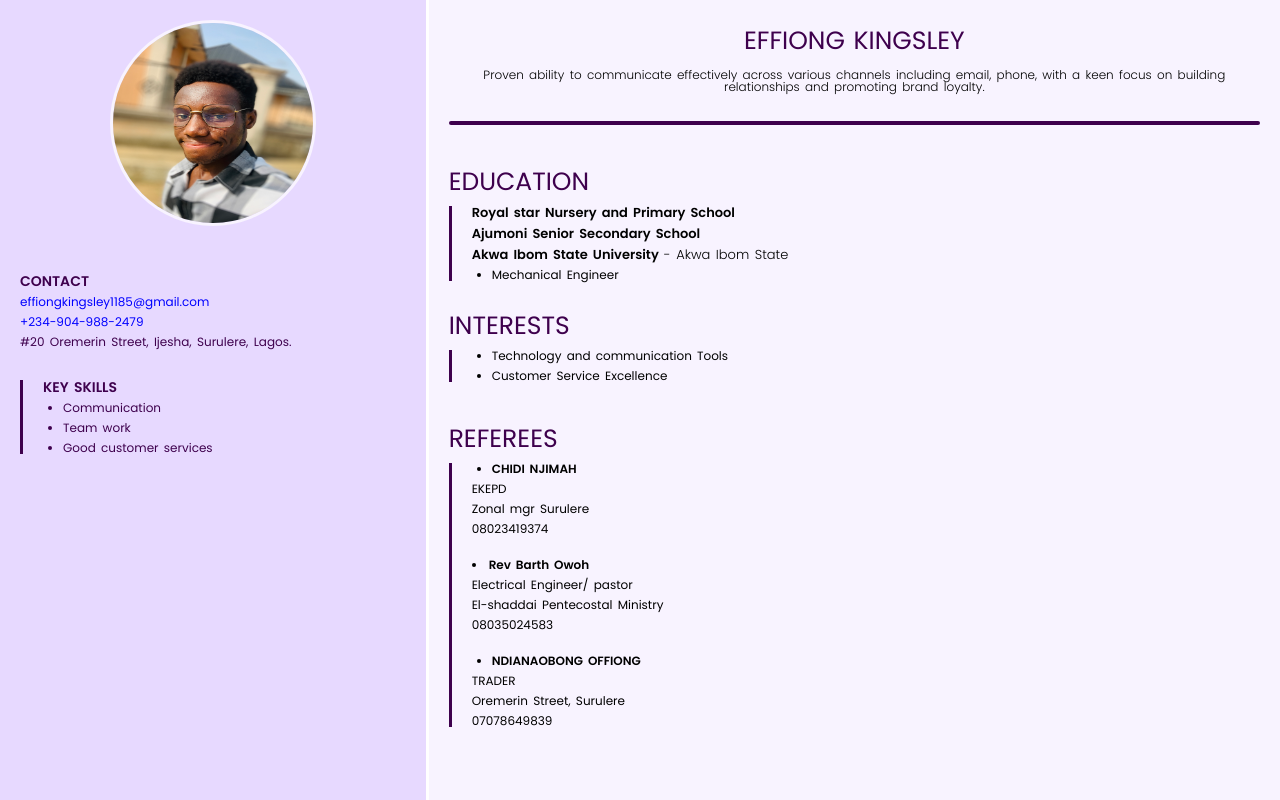
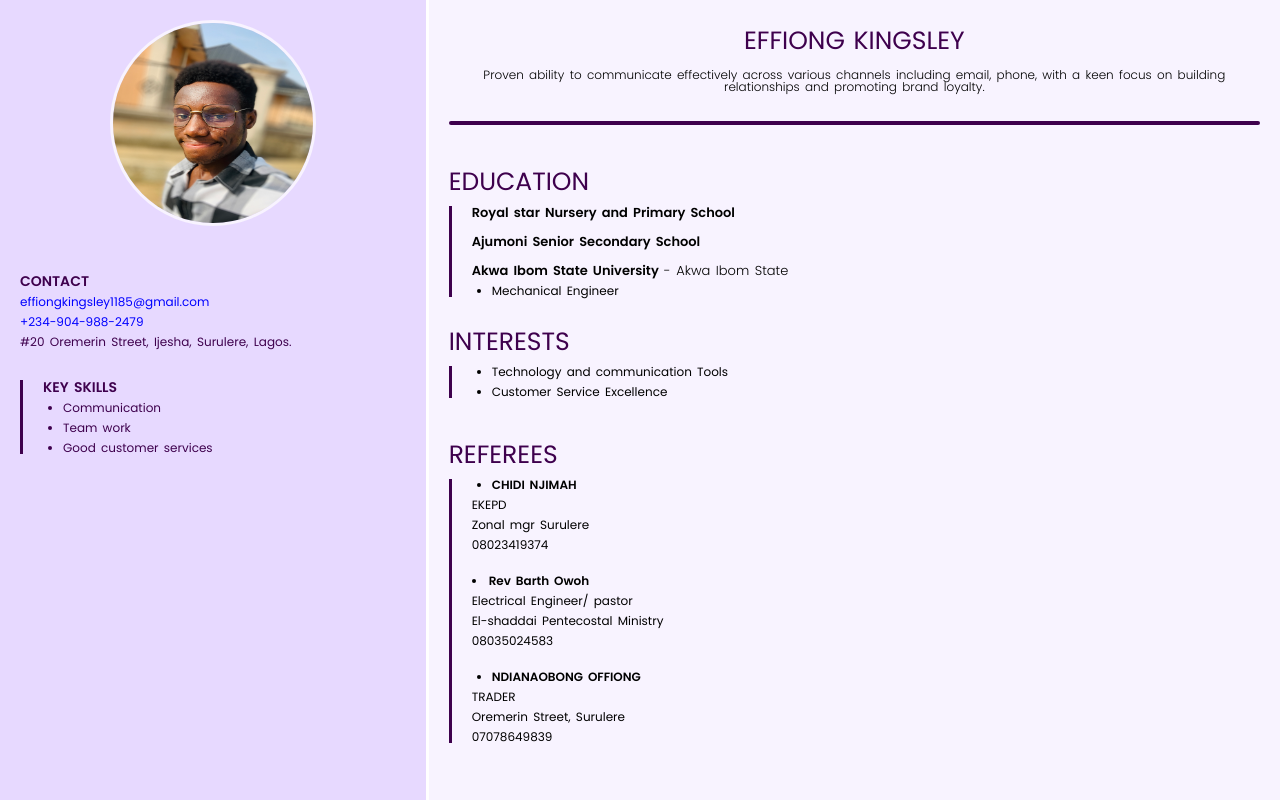
Before and after one commit to kingsfavy/bst, a website: page index.html in a window 1280 px wide. Drawn offline with Linux system fonts and the light colour scheme.

Commit message:
Update index.html

```diff
--- a/index.html
+++ b/index.html
@@ -90,8 +90,10 @@ relationships and promoting brand loyalty.</span>
 <div class="box">
     <p class="tit">Royal star Nursery and Primary School </p>
 <div class="small-space"></div>
+    <div class="small-space"></div>
     <p class="tit">Ajumoni Senior Secondary School</p>
 <div class="small-space"></div>
+    <div class="small-space"></div>
 <p class="tit">Akwa Ibom State University <span>- Akwa Ibom State</span> </p>
    <div class="small-space"></div>
     <ul>
```
